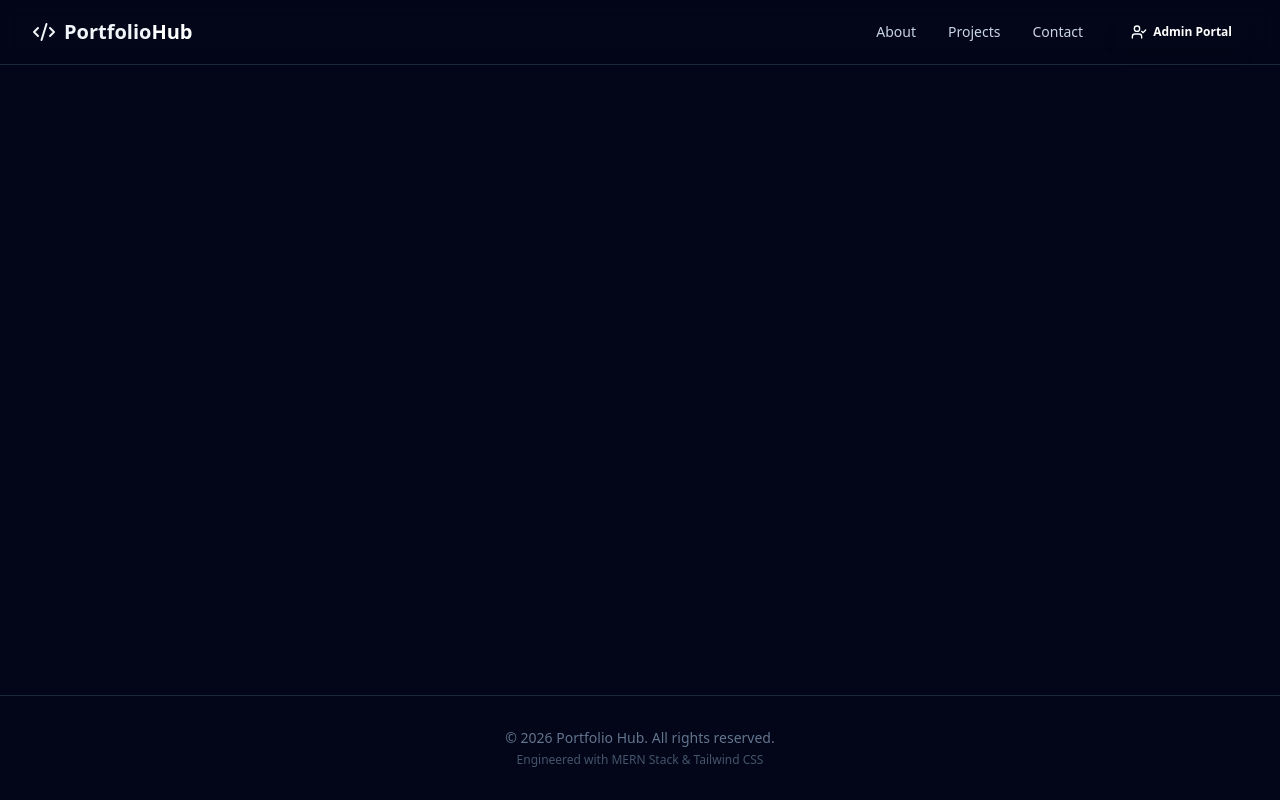
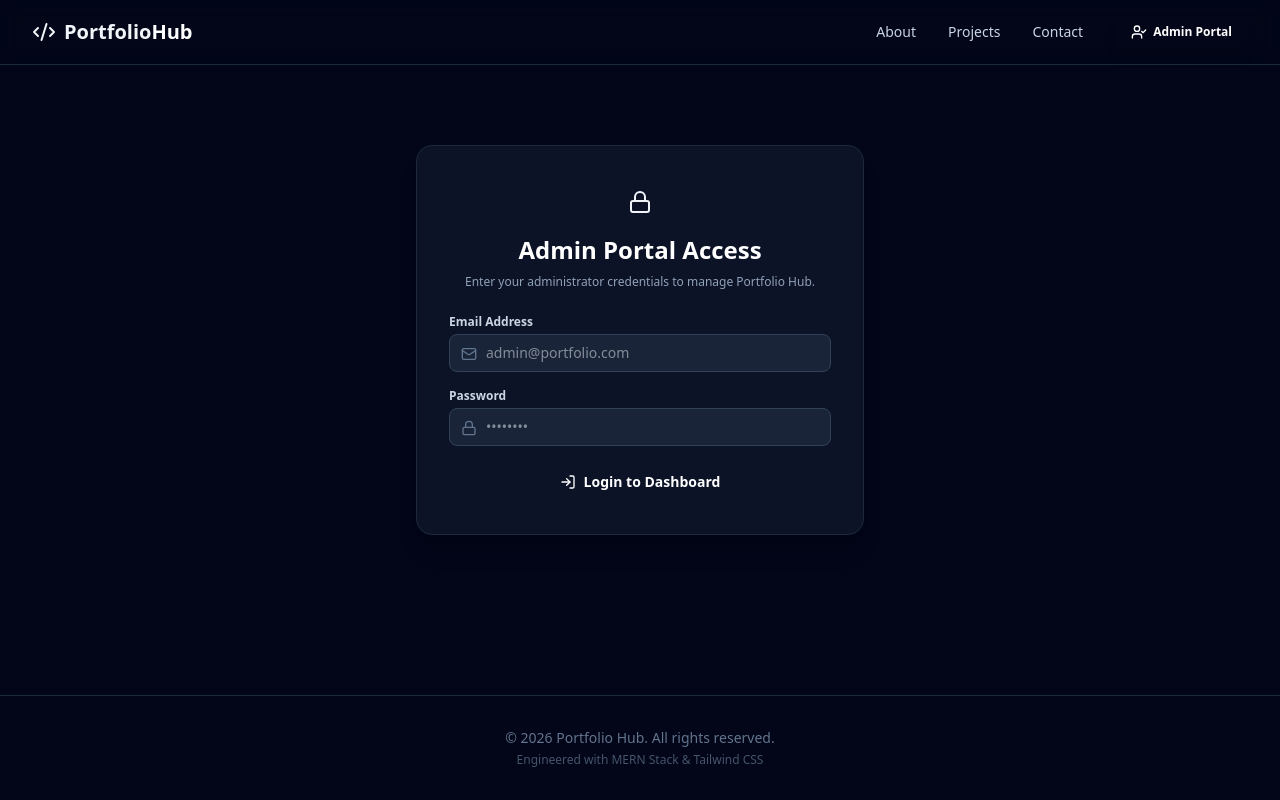
Before and after one commit to rajyabdullah-spec/portfolio-hub-mern, a React (Vite) app in the folder client/: page /login in a window 1280 px wide. Built offline with nearby package versions, Linux system fonts and the light colour scheme; no server answers.

Commit message:
feat(frontend): add AuthContext, LoginPage, and ProtectedRoute guard

```diff
--- a/client/src/App.jsx
+++ b/client/src/App.jsx
@@ -1,14 +1,18 @@
 import React from 'react';
 import { BrowserRouter as Router, Routes, Route } from 'react-router-dom';
+import { AuthProvider } from './context/AuthContext';
+import ProtectedRoute from './components/ProtectedRoute';
 import Navbar from './components/Navbar';
 import Footer from './components/Footer';
 import Hero from './components/Hero';
 import AboutAndSkills from './components/AboutAndSkills';
 import ProjectsGrid from './components/ProjectsGrid';
 import ContactForm from './components/ContactForm';
+import LoginPage from './pages/LoginPage';
 
 function App() {
   return (
+    <AuthProvider>
       <Router>
         <div className="min-h-screen flex flex-col justify-between bg-slate-950 text-slate-100">
           <Navbar />
@@ -25,11 +29,23 @@ function App() {
                   </div>
                 }
               />
+              <Route path="/login" element={<LoginPage />} />
+              <Route
+                path="/admin"
+                element={
+                  <ProtectedRoute>
+                    <div className="p-8 text-center text-emerald-400 font-bold text-2xl">
+                      🎉 Welcome Admin! Protected Dashboard area initialized.
+                    </div>
+                  </ProtectedRoute>
+                }
+              />
             </Routes>
           </main>
           <Footer />
         </div>
       </Router>
+    </AuthProvider>
   );
 }
 
--- /dev/null
+++ b/client/src/components/ProtectedRoute.jsx
@@ -0,0 +1,24 @@
+import React from 'react';
+import { Navigate } from 'react-router-dom';
+import { useAuth } from '../context/AuthContext';
+import { Loader2 } from 'lucide-react';
+
+const ProtectedRoute = ({ children }) => {
+  const { user, loading } = useAuth();
+
+  if (loading) {
+    return (
+      <div className="flex justify-center items-center min-h-[50vh]">
+        <Loader2 className="w-8 h-8 text-primary-500 animate-spin" />
+      </div>
+    );
+  }
+
+  if (!user || user.role !== 'admin') {
+    return <Navigate to="/login" replace />;
+  }
+
+  return children;
+};
+
+export default ProtectedRoute;
--- /dev/null
+++ b/client/src/context/AuthContext.jsx
@@ -0,0 +1,49 @@
+import React, { createContext, useContext, useState, useEffect } from 'react';
+import axios from 'axios';
+
+const AuthContext = createContext();
+
+export const AuthProvider = ({ children }) => {
+  const [user, setUser] = useState(null);
+  const [loading, setLoading] = useState(true);
+
+  // Configure axios default credentials for cookies
+  axios.defaults.withCredentials = true;
+
+  // Check login status on reload
+  useEffect(() => {
+    const checkAuth = async () => {
+      try {
+        const response = await axios.get('http://localhost:5000/api/auth/me');
+        setUser(response.data.data);
+      } catch (err) {
+        setUser(null);
+      } finally {
+        setLoading(false);
+      }
+    };
+    checkAuth();
+  }, []);
+
+  const login = async (email, password) => {
+    const response = await axios.post('http://localhost:5000/api/auth/login', {
+      email,
+      password,
+    });
+    setUser(response.data.data);
+    return response.data;
+  };
+
+  const logout = async () => {
+    await axios.post('http://localhost:5000/api/auth/logout');
+    setUser(null);
+  };
+
+  return (
+    <AuthContext.Provider value={{ user, loading, login, logout }}>
+      {children}
+    </AuthContext.Provider>
+  );
+};
+
+export const useAuth = () => useContext(AuthContext);
--- /dev/null
+++ b/client/src/pages/LoginPage.jsx
@@ -0,0 +1,92 @@
+import React, { useState } from 'react';
+import { useNavigate } from 'react-router-dom';
+import { useAuth } from '../context/AuthContext';
+import { Lock, Mail, LogIn, AlertCircle, Loader2 } from 'lucide-react';
+
+const LoginPage = () => {
+  const [email, setEmail] = useState('');
+  const [password, setPassword] = useState('');
+  const [error, setError] = useState('');
+  const [loading, setLoading] = useState(false);
+
+  const { login } = useAuth();
+  const navigate = useNavigate();
+
+  const handleSubmit = async (e) => {
+    e.preventDefault();
+    setError('');
+    setLoading(true);
+
+    try {
+      await login(email, password);
+      navigate('/admin');
+    } catch (err) {
+      setError(err.response?.data?.message || 'Invalid credentials. Access denied.');
+    } finally {
+      setLoading(false);
+    }
+  };
+
+  return (
+    <div className="max-w-md mx-auto py-12">
+      <div className="p-8 rounded-2xl bg-slate-900/80 border border-slate-800 shadow-xl space-y-6">
+        <div className="text-center space-y-2">
+          <div className="inline-flex p-3 rounded-xl bg-primary-500/10 text-primary-400 mb-2">
+            <Lock className="w-6 h-6" />
+          </div>
+          <h1 className="text-2xl font-bold text-white">Admin Portal Access</h1>
+          <p className="text-xs text-slate-400">Enter your administrator credentials to manage Portfolio Hub.</p>
+        </div>
+
+        {error && (
+          <div className="p-3 rounded-xl bg-red-500/10 border border-red-500/20 text-red-400 text-xs flex items-center gap-2">
+            <AlertCircle className="w-4 h-4 shrink-0" />
+            <span>{error}</span>
+          </div>
+        )}
+
+        <form onSubmit={handleSubmit} className="space-y-4">
+          <div>
+            <label className="block text-xs font-semibold text-slate-300 mb-1">Email Address</label>
+            <div className="relative">
+              <Mail className="w-4 h-4 text-slate-500 absolute left-3 top-3" />
+              <input
+                type="email"
+                required
+                value={email}
+                onChange={(e) => setEmail(e.target.value)}
+                className="w-full pl-9 pr-3 py-2 rounded-lg bg-slate-800/80 border border-slate-700 text-slate-100 text-sm focus:outline-none focus:border-primary-500"
+                placeholder="admin@portfolio.com"
+              />
+            </div>
+          </div>
+
+          <div>
+            <label className="block text-xs font-semibold text-slate-300 mb-1">Password</label>
+            <div className="relative">
+              <Lock className="w-4 h-4 text-slate-500 absolute left-3 top-3" />
+              <input
+                type="password"
+                required
+                value={password}
+                onChange={(e) => setPassword(e.target.value)}
+                className="w-full pl-9 pr-3 py-2 rounded-lg bg-slate-800/80 border border-slate-700 text-slate-100 text-sm focus:outline-none focus:border-primary-500"
+                placeholder="••••••••"
+              />
+            </div>
+          </div>
+
+          <button
+            type="submit"
+            disabled={loading}
+            className="w-full inline-flex justify-center items-center gap-2 py-2.5 px-4 rounded-xl bg-primary-600 hover:bg-primary-500 text-white font-semibold text-sm transition-all disabled:opacity-50"
+          >
+            {loading ? <Loader2 className="w-4 h-4 animate-spin" /> : <><LogIn className="w-4 h-4" /><span>Login to Dashboard</span></>}
+          </button>
+        </form>
+      </div>
+    </div>
+  );
+};
+
+export default LoginPage;
```
Lines whose indentation alone changed are shown as unchanged.
